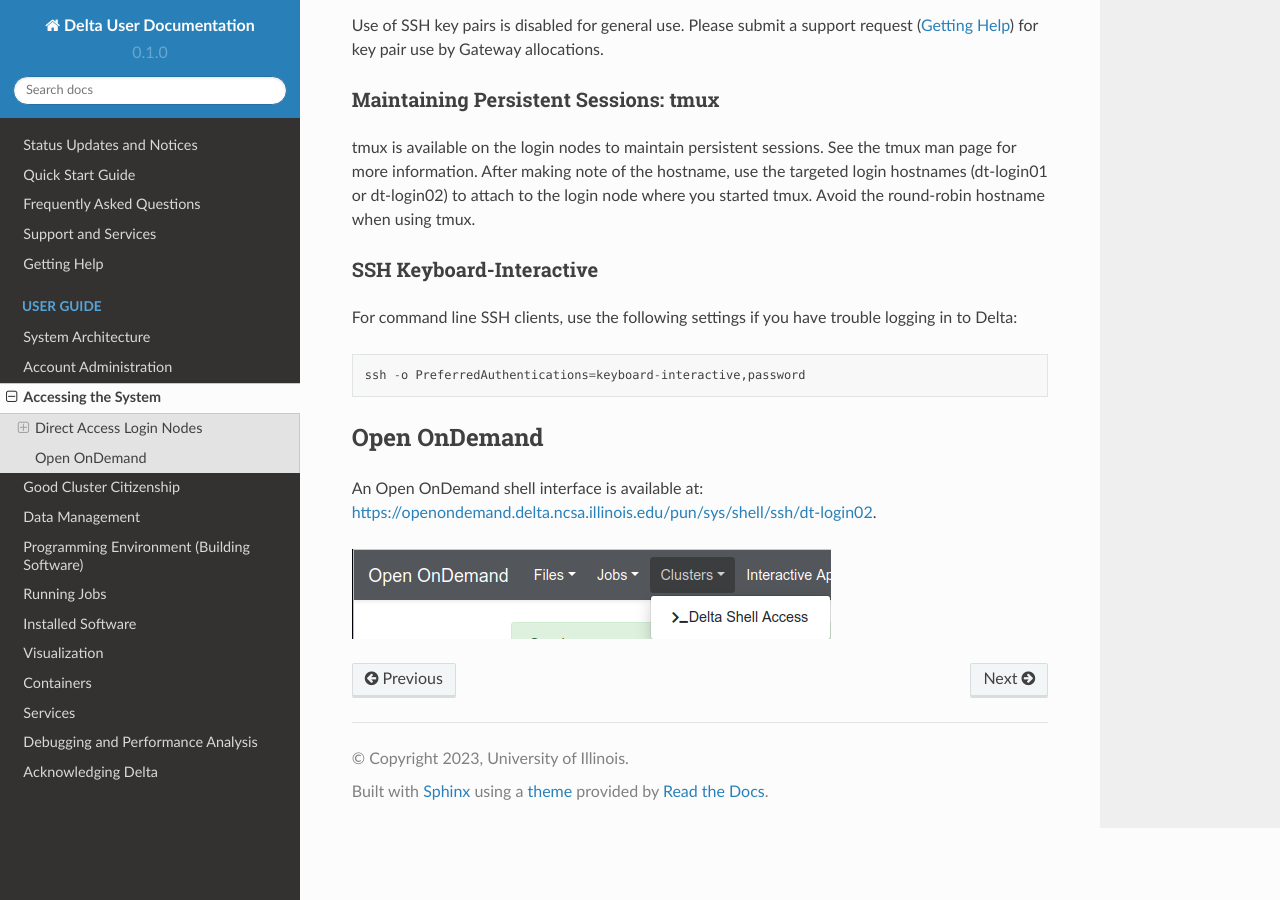
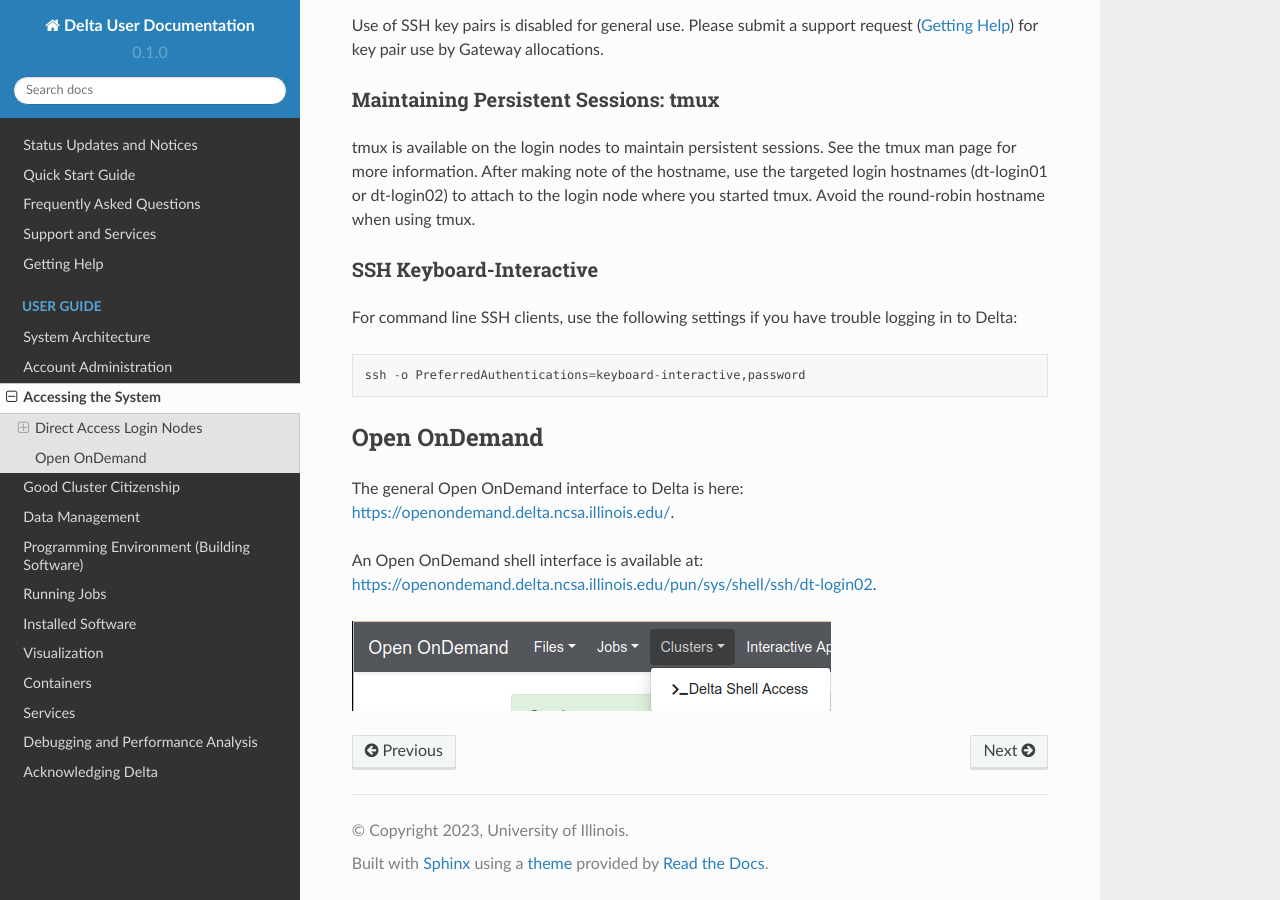
Before and after one commit to ncsa/Delta_doc, a Sphinx documentation site: the page built from docs/source/user_guide/accessing.rst, in a window 1280 px wide and 900 px high, scrolled down 811 px. Built offline with Sphinx 7.4.7 and the Read the Docs theme 2.0.0, drawn with Linux system fonts in a browser that asks for light colours.

Commit message:
general (working) OOD link
There's a "get an Open OnDemand terminal" link that at least for me, doesn't work on Chrome.  There's no other OOD mention in this section.

I'm adding a link that I believe is the right one to the general OOD interface.  I'll track down if the terminal link is still useful or not.

```diff
--- a/docs/source/user_guide/accessing.rst
+++ b/docs/source/user_guide/accessing.rst
@@ -59,6 +59,8 @@ For command line SSH clients, use the following settings if you have trouble log
 Open OnDemand
 -------------
 
+The general Open OnDemand interface to Delta is here: https://openondemand.delta.ncsa.illinois.edu/.
+
 An Open OnDemand shell interface is available at: https://openondemand.delta.ncsa.illinois.edu/pun/sys/shell/ssh/dt-login02.
 
 ..  image:: images/accessing/ood-shell-access.png
```
